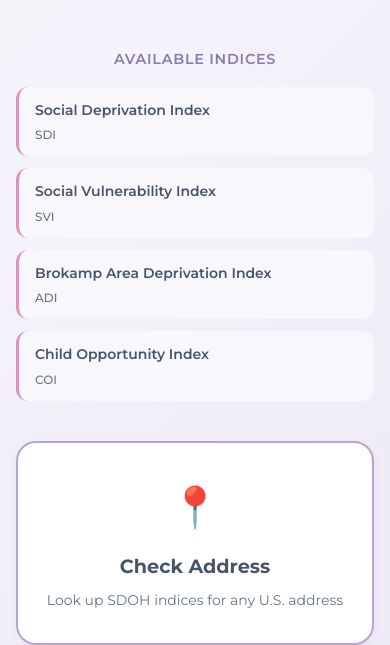
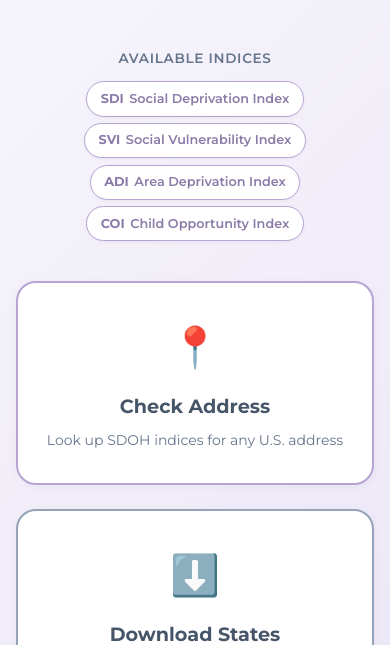
Before and after one commit to emgoatee/OfflineGeoSDOH, a Flask app: page / in a window 390 px wide. Shown: the part 259-904 px from the top of the page. Run offline with Flask 3, Linux system fonts and the light colour scheme; parts of the project's set-up code (start-up, migrations or seed data) failed here and were passed over.

Commit message:
Redesign indices as interactive info pills with hover tooltips
Major redesign:
- Convert large boxes to compact pill badges
- Horizontal inline layout (flexbox, wraps on mobile)
- CSS-only tooltips on hover (no JavaScript)
- Tooltip shows description for each index
- Smooth hover animations and color transitions
- Abbreviation (SDI, SVI, etc.) in bold next to full name
- Much more compact and scannable
- Tooltip arrow pointer for polish

Hover effects:
- Pills lift up slightly
- Background changes to lavender
- Text becomes white
- Tooltip fades in above with description

Example: Hover over 'SDI' shows 'Measures socioeconomic disadvantage'

Mobile responsive with wrapping pills and adaptive tooltips.

🤖 Generated with [Claude Code](https://claude.com/claude-code)

Co-Authored-By: Claude <noreply@anthropic.com>

```diff
--- a/templates/welcome.html
+++ b/templates/welcome.html
@@ -99,55 +99,106 @@
         }
 
         /* ============================================
-           INDICES SECTION - Available health indices
+           INDICES SECTION - Info pills with hover tooltips
            ============================================ */
         .indices-section {
             padding: 0 1rem;
             margin-bottom: 2.5rem;
+            text-align: center;
         }
 
         .indices-title {
-            font-size: 0.9rem;
+            font-size: 0.85rem;
             font-weight: 600;
-            color: var(--primary-plum);
+            color: var(--slate-medium);
             text-transform: uppercase;
             letter-spacing: 0.05em;
-            margin-bottom: 1rem;
-            text-align: center;
+            margin-bottom: 0.75rem;
         }
 
-        .indices-grid {
-            display: grid;
-            grid-template-columns: repeat(auto-fit, minmax(200px, 1fr));
-            gap: 0.75rem;
+        .indices-pills {
+            display: flex;
+            flex-wrap: wrap;
+            gap: 0.5rem;
+            justify-content: center;
+            align-items: center;
         }
 
-        .index-item {
-            background: var(--bg-off-white);
-            padding: 0.75rem 1rem;
-            border-radius: var(--radius-sm);
-            border-left: 3px solid var(--accent-pink);
-            transition: all 0.2s ease;
+        .index-pill {
+            position: relative;
+            display: inline-flex;
+            align-items: center;
+            gap: 0.35rem;
+            background: white;
+            color: var(--primary-plum);
+            padding: 0.5rem 1rem;
+            border-radius: 24px;
+            font-size: 0.85rem;
+            font-weight: 600;
+            border: 1.5px solid var(--primary-lavender);
+            box-shadow: 0 1px 3px rgba(139, 123, 168, 0.1);
+            cursor: help;
+            transition: all 0.3s ease;
         }
 
-        .index-item:hover {
-            background: white;
-            border-left-color: var(--primary-plum);
-            transform: translateX(4px);
-            box-shadow: 0 2px 6px rgba(139, 123, 168, 0.1);
-        }
-
-        .index-name {
-            font-size: 0.875rem;
-            font-weight: 600;
-            color: var(--slate-dark);
-            margin-bottom: 0.25rem;
+        .index-pill:hover {
+            background: var(--primary-lavender);
+            color: white;
+            transform: translateY(-2px);
+            box-shadow: 0 3px 8px rgba(139, 123, 168, 0.2);
         }
 
         .index-abbreviation {
-            font-size: 0.75rem;
-            color: var(--slate-medium);
+            font-weight: 700;
+            font-size: 0.8rem;
+        }
+
+        /* Tooltip on hover */
+        .index-pill::after {
+            content: attr(data-tooltip);
+            position: absolute;
+            bottom: calc(100% + 10px);
+            left: 50%;
+            transform: translateX(-50%) scale(0.9);
+            background: var(--slate-dark);
+            color: white;
+            padding: 0.75rem 1rem;
+            border-radius: var(--radius-sm);
+            font-size: 0.8rem;
             font-weight: 500;
+            white-space: nowrap;
+            opacity: 0;
+            pointer-events: none;
+            transition: all 0.3s ease;
+            box-shadow: 0 4px 12px rgba(0, 0, 0, 0.2);
+            z-index: 10;
+        }
+
+        /* Tooltip arrow */
+        .index-pill::before {
+            content: '';
+            position: absolute;
+            bottom: calc(100% + 2px);
+            left: 50%;
+            transform: translateX(-50%);
+            width: 0;
+            height: 0;
+            border-left: 8px solid transparent;
+            border-right: 8px solid transparent;
+            border-top: 8px solid var(--slate-dark);
+            opacity: 0;
+            pointer-events: none;
+            transition: opacity 0.3s ease;
+            z-index: 10;
+        }
+
+        .index-pill:hover::after {
+            opacity: 1;
+            transform: translateX(-50%) scale(1);
+        }
+
+        .index-pill:hover::before {
+            opacity: 1;
         }
 
         /* ============================================
@@ -390,8 +441,19 @@
                 padding: 0;
             }
 
-            .indices-grid {
-                grid-template-columns: 1fr;
+            .indices-pills {
+                gap: 0.4rem;
+            }
+
+            .index-pill {
+                font-size: 0.8rem;
+                padding: 0.4rem 0.85rem;
+            }
+
+            /* Stack tooltip text on mobile */
+            .index-pill::after {
+                white-space: normal;
+                max-width: 200px;
             }
 
             .status-panel {
@@ -438,23 +500,23 @@
 
         <!-- AVAILABLE INDICES -->
         <section class="indices-section">
-            <h2 class="indices-title">Available Indices</h2>
-            <div class="indices-grid">
-                <div class="index-item">
-                    <div class="index-name">Social Deprivation Index</div>
-                    <div class="index-abbreviation">SDI</div>
+            <h3 class="indices-title">Available Indices</h3>
+            <div class="indices-pills">
+                <div class="index-pill" data-tooltip="Measures socioeconomic disadvantage">
+                    <span class="index-abbreviation">SDI</span>
+                    <span>Social Deprivation Index</span>
                 </div>
-                <div class="index-item">
-                    <div class="index-name">Social Vulnerability Index</div>
-                    <div class="index-abbreviation">SVI</div>
+                <div class="index-pill" data-tooltip="Measures community resilience to disasters">
+                    <span class="index-abbreviation">SVI</span>
+                    <span>Social Vulnerability Index</span>
                 </div>
-                <div class="index-item">
-                    <div class="index-name">Brokamp Area Deprivation Index</div>
-                    <div class="index-abbreviation">ADI</div>
+                <div class="index-pill" data-tooltip="Measures neighborhood disadvantage">
+                    <span class="index-abbreviation">ADI</span>
+                    <span>Area Deprivation Index</span>
                 </div>
-                <div class="index-item">
-                    <div class="index-name">Child Opportunity Index</div>
-                    <div class="index-abbreviation">COI</div>
+                <div class="index-pill" data-tooltip="Measures access to child well-being resources">
+                    <span class="index-abbreviation">COI</span>
+                    <span>Child Opportunity Index</span>
                 </div>
             </div>
         </section>
```
